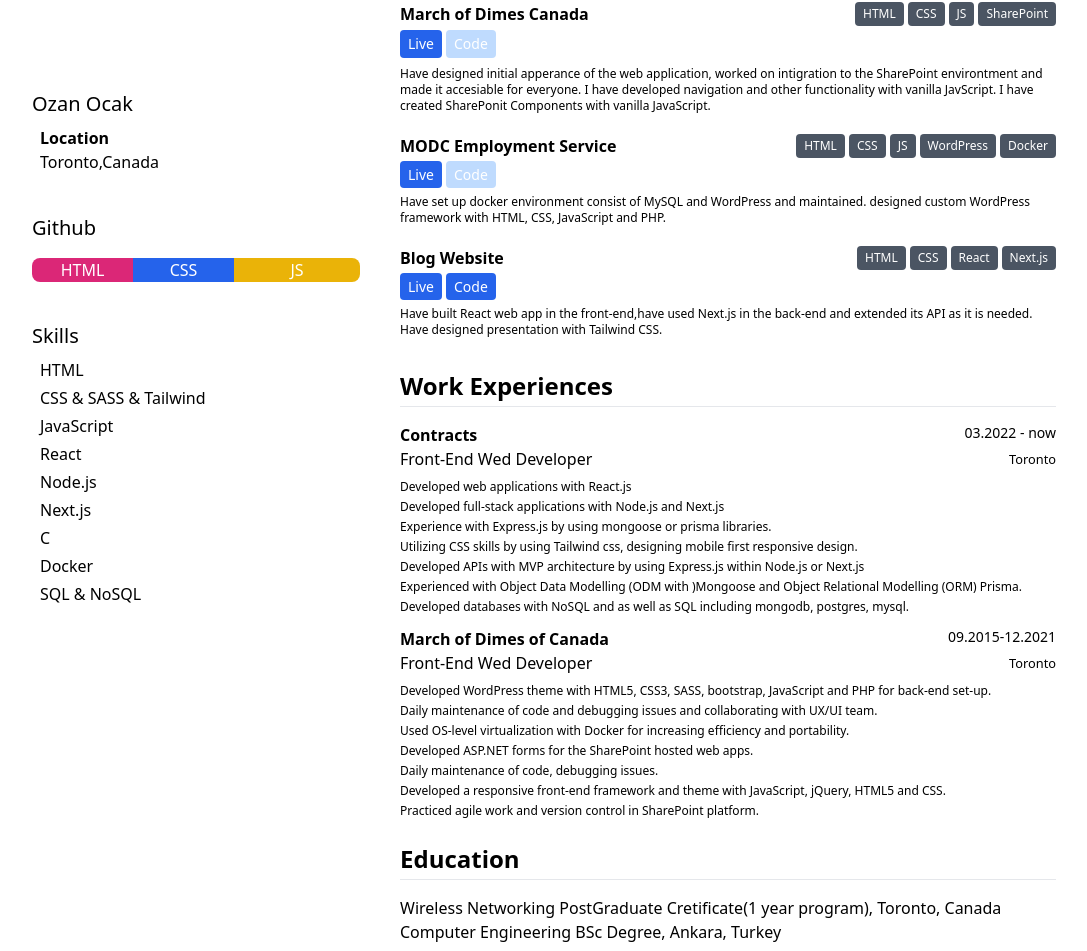
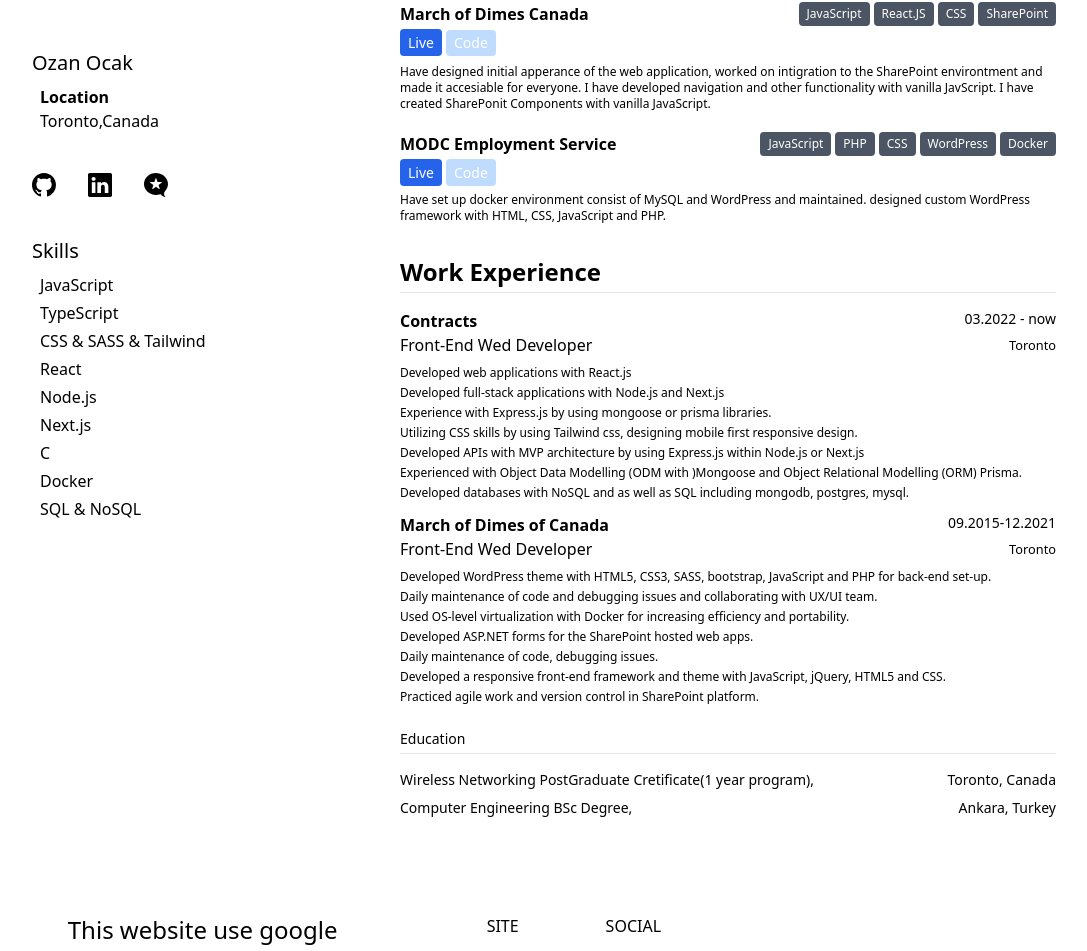
Before and after one commit to OzanOcak/web001, a Next.js app: page /about in a window 1280 px wide. Shown: the part 312-1263 px from the top of the page, without its empty margins (96-1183 px from the left). Built offline with nearby package versions, Linux system fonts and the light colour scheme.

Commit message:
updating cv

```diff
--- a/components/CV.jsx
+++ b/components/CV.jsx
@@ -1,3 +1,5 @@
+import { BsGithub, BsLinkedin } from "react-icons/bs";
+import { SiMicrodotblog } from "react-icons/si";
 const CV = () => {
   return (
     <div className="flex flex-col items-center  md:flex-row gap-x-10 mt-10">
@@ -11,24 +13,29 @@
           </li>
         </ul>
 
-        <strong className="text-xl font-medium ">Github </strong>
-        <ul className="flex w-full mt-2 mb-10">
-          <li className="px-2 mt-2 w-4/12 bg-pink-600 text-white text-center rounded-tl-lg rounded-bl-lg">
-            HTML
+        <ul className="flex w-full mt-2 mb-10 gap-x-[2rem]">
+          <li className="text-2xl ">
+            <a href="https://www.github.com/ozanocak">
+              <BsGithub />
+            </a>
           </li>
-          <li className="px-2 mt-2 w-4/12 bg-blue-600 text-white text-center">
-            CSS
+          <li className="text-2xl ">
+            <a href="https://www.linkedin.com/in/ozanocak/">
+              <BsLinkedin />
+            </a>
           </li>
-          <li className="px-2 mt-2 w-5/12 bg-yellow-500 text-white text-center rounded-tr-lg rounded-br-lg">
-            JS
+          <li className="text-2xl ">
+            <a href="https://ozanocak.github.io/">
+              <SiMicrodotblog />
+            </a>
           </li>
         </ul>
 
         <strong className="text-xl font-medium">Skills</strong>
         <ul className="mt-2 mb-10">
-          <li className="px-2 mt-1">HTML</li>
+          <li className="px-2 mt-1">JavaScript</li>
+          <li className="px-2 mt-1">TypeScript</li>
           <li className="px-2 mt-1">CSS & SASS & Tailwind</li>
-          <li className="px-2 mt-1">JavaScript</li>
           <li className="px-2 mt-1">React</li>
           <li className="px-2 mt-1">Node.js</li>
           <li className="px-2 mt-1">Next.js</li>
@@ -61,13 +68,13 @@
                 <strong>March of Dimes Canada</strong>
                 <p className="flex">
                   <span className="bg-gray-600 text-white px-2 py-1 ml-1 text-xs rounded">
-                    HTML
+                    JavaScript
+                  </span>
+                  <span className="bg-gray-600 text-white px-2 py-1 ml-1 text-xs rounded">
+                    React.JS
                   </span>
                   <span className="bg-gray-600 text-white px-2 py-1 ml-1 text-xs rounded">
                     CSS
-                  </span>
-                  <span className="bg-gray-600 text-white px-2 py-1 ml-1 text-xs rounded">
-                    JS
                   </span>
                   <span className="bg-gray-600 text-white px-2 py-1 ml-1 text-xs rounded">
                     SharePoint
@@ -76,18 +83,18 @@
               </div>
               <ul className="flex mb-2">
                 <li>
-                  <button
+                  <a
                     href="https://www.marchofdimes.ca/en-ca"
-                    className="bg-blue-600 text-white px-2 py-1 mr-1 text-sm rounded"
+                    className="bg-blue-600 text-white px-2 py-1 mr-1 text-sm rounded hover:bg-blue-900"
                   >
                     Live
-                  </button>
+                  </a>
                 </li>
                 <li>
                   <button
                     href="#"
                     disabled={true}
-                    className="bg-blue-600 text-white px-2 py-1 mr-1 text-sm rounded  disabled:bg-blue-200"
+                    className="bg-blue-600 text-white px-2 py-[.2rem] mr-1 text-sm rounded  disabled:bg-blue-200"
                   >
                     Code
                   </button>
@@ -106,13 +113,13 @@
                 <strong>MODC Employment Service</strong>
                 <p className="flex">
                   <span className="bg-gray-600 text-white px-2 py-1 ml-1 text-xs rounded">
-                    HTML
+                    JavaScript
+                  </span>
+                  <span className="bg-gray-600 text-white px-2 py-1 ml-1 text-xs rounded">
+                    PHP
                   </span>
                   <span className="bg-gray-600 text-white px-2 py-1 ml-1 text-xs rounded">
                     CSS
-                  </span>
-                  <span className="bg-gray-600 text-white px-2 py-1 ml-1 text-xs rounded">
-                    JS
                   </span>
                   <span className="bg-gray-600 text-white px-2 py-1 ml-1 text-xs rounded">
                     WordPress
@@ -126,7 +133,7 @@
                 <li>
                   <a
                     href="http://www.modcemploymentservices.ca/"
-                    className="bg-blue-600 text-white px-2 py-1 mr-1 text-sm rounded "
+                    className="bg-blue-600 text-white px-2 py-1 mr-1 text-sm rounded hover:bg-blue-900"
                   >
                     Live
                   </a>
@@ -147,7 +154,7 @@
                 CSS, JavaScript and PHP.
               </p>
             </li>
-            <li className="py-2">
+            {/*      <li className="py-2">
               <div className="flex justify-between my-1">
                 <strong>Blog Website</strong>
                 <p className="flex">
@@ -188,12 +195,12 @@
                 the back-end and extended its API as it is needed. Have designed
                 presentation with Tailwind CSS.
               </p>
-            </li>
+            </li> */}
           </ul>
         </section>
         <section>
           <h2 className="text-2xl mt-6 pb-1 border-b font-semibold">
-            Work Experiences
+            Work Experience
           </h2>
           <ul className="mt-2">
             <li className="pt-2">
@@ -275,22 +282,17 @@
           </ul>
         </section>
         <section>
-          <h2 className="text-2xl mt-6 pb-1 border-b font-semibold">
-            Education
-          </h2>
+          <h2 className="text-sm mt-6 pb-1 border-b ">Education</h2>
           <ul className="mt-2 ">
-            <li className="pt-2">
-              <p className="flex justify-between text-sm">
-                <strong className="text-base font-light">
-                  Wireless Networking PostGraduate Cretificate(1 year program),
-                  Toronto, Canada
-                </strong>
+            <li className="flex justify-between text-sm pt-2">
+              <p>
+                Wireless Networking PostGraduate Cretificate(1 year program),
               </p>
-              <p className="flex justify-between text-sm ">
-                <strong className="text-base font-light">
-                  Computer Engineering BSc Degree, Ankara, Turkey
-                </strong>
-              </p>
+              <p className=" text-sm">Toronto, Canada</p>
+            </li>
+            <li className="flex justify-between text-sm pt-2">
+              <p>Computer Engineering BSc Degree,</p>
+              <p className=" text-sm">Ankara, Turkey</p>
             </li>
           </ul>
         </section>
--- a/components/GlowingBox.jsx
+++ b/components/GlowingBox.jsx
@@ -1,9 +1,4 @@
-"use client";
-import { useSelector } from "react-redux";
-
 const GlowingBox = (props) => {
-  const { blogList } = useSelector((state) => state.blog);
-
   return (
     <div className="px-0  sm:px-2 py-8 w-[20rem]">
       <div className="grid gap-8 items-start justify-start">
@@ -27,7 +22,7 @@
               </svg>
             </span>
             <span className="pl-2 sm:pl-6 text-black dark:text-white group-hover:text-blue-400 transition duration-200">
-              {props.content.text} - {blogList.length}
+              {props.content.text}
             </span>
           </div>
         </div>
--- a/components/Providers.jsx
+++ b/components/Providers.jsx
@@ -1,12 +1,14 @@
 "use client";
 import { ThemeProvider } from "next-themes";
-import { Provider } from "react-redux";
-import store from "../redux/store";
+//import { Provider } from "react-redux";
+//import store from "../redux/store";
 
 function Providers({ children }) {
   return (
     <ThemeProvider enableSystem={true} attribute="class">
-      <Provider store={store}>{children}</Provider>
+      {/* <Provider store={store}>*/}
+      {children}
+      {/*</Provider>*/}
     </ThemeProvider>
   );
 }
--- a/package.json
+++ b/package.json
@@ -24,6 +24,7 @@
     "nodemailer": "^6.8.0",
     "react": "^18.3.0-next-ee8509801-20230117",
     "react-dom": "^18.3.0-next-ee8509801-20230117",
+    "react-icons": "^4.7.1",
     "react-redux": "^8.0.5",
     "typescript": "4.9.3"
   },
--- a/redux/reducers/profileReducer.js
+++ /dev/null
@@ -1,14 +0,0 @@
-import { createSlice } from "@reduxjs/toolkit";
-
-const blogSlice = createSlice({
-  name: "blog",
-  initialState: { blogList: [] },
-  reducers: {
-    addToBox: (state, action) => {
-      state.blogList = [action.payload, ...state.blogList];
-    },
-  },
-});
-//export const { addToBox } = blogSlice.actions;
-
-export default blogSlice;
--- a/redux/store.js
+++ /dev/null
@@ -1,9 +0,0 @@
-import { configureStore } from "@reduxjs/toolkit";
-import blogSlice from "./reducers/profileReducer";
-
-const store = configureStore({
-  reducer: {
-    blog: blogSlice.reducer,
-  },
-});
-export default store;
```
Also changed, not shown: 1 other file (tests, documents, lock files or other folders).
